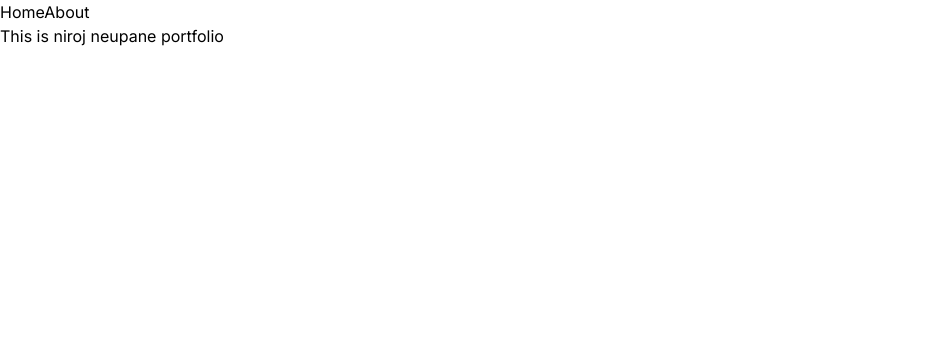
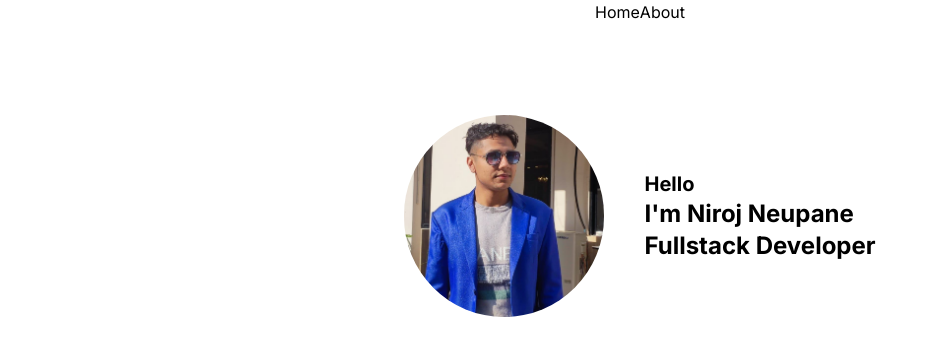
Before and after one commit to nirojneupane5/portfolio, a Next.js app: page / in a window 1280 px wide. Shown: the top 356 px of the page, without its empty margins (0-939 px from the left). Built offline with nearby package versions, Linux system fonts and the light colour scheme.

Commit message:
Profile page added with image and some basic information

```diff
--- a/src/app/page.tsx
+++ b/src/app/page.tsx
@@ -1,7 +1,22 @@
+import Image from "next/image";
+import profile from "../../public/profile/Niroj Neupane.jpg";
 export default function Home() {
   return (
-    <div className="h-screen">
-      <div className="text-black">This is niroj neupane portfolio</div>
+    <div className="h-96 flex justify-center items-center">
+      <div>
+        <Image
+          src={profile}
+          alt="Niroj Neupane profile"
+          width={200}
+          height={200}
+          className="rounded-full"
+        />
+      </div>
+      <div className="ml-10">
+        <h1 className="text-xl font-bold text-black">Hello</h1>
+        <h1 className="text-2xl font-bold text-black">I'm Niroj Neupane</h1>
+        <h1 className="text-2xl font-bold text-black">Fullstack Developer</h1>
+      </div>
     </div>
   );
 }
```
Also changed, not shown: public/profile/Niroj Neupane.jpg (added).
